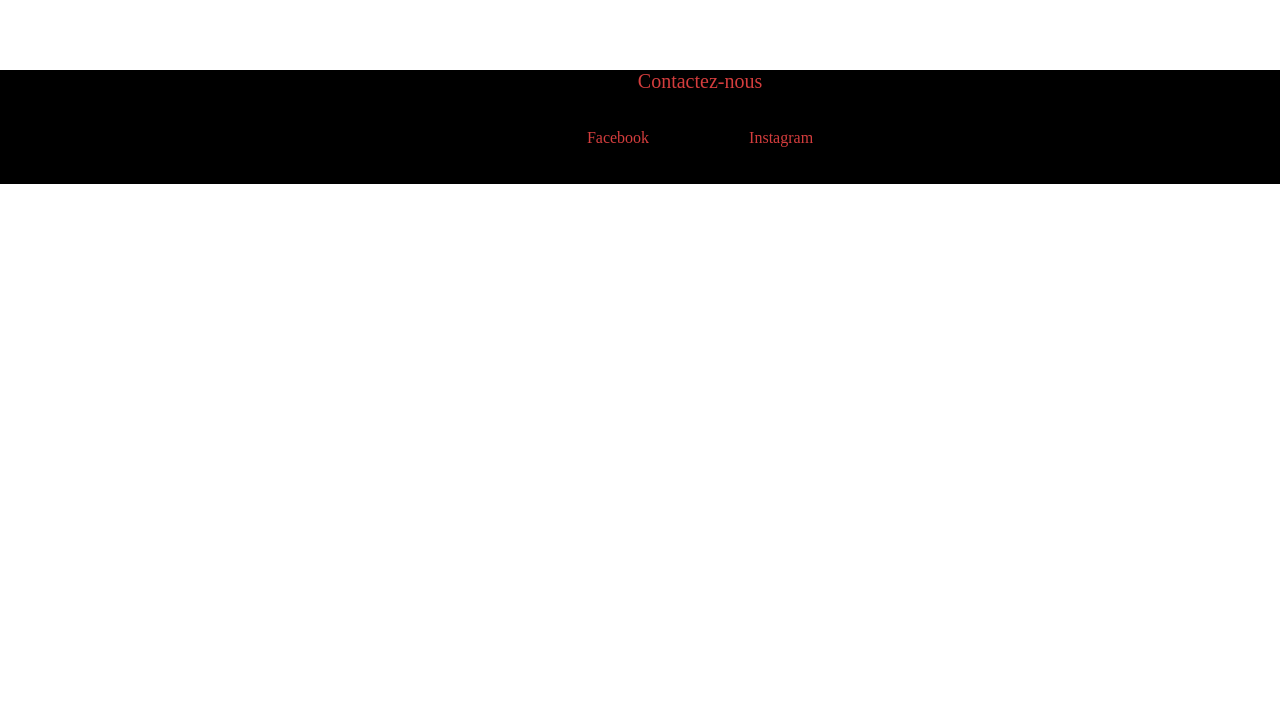
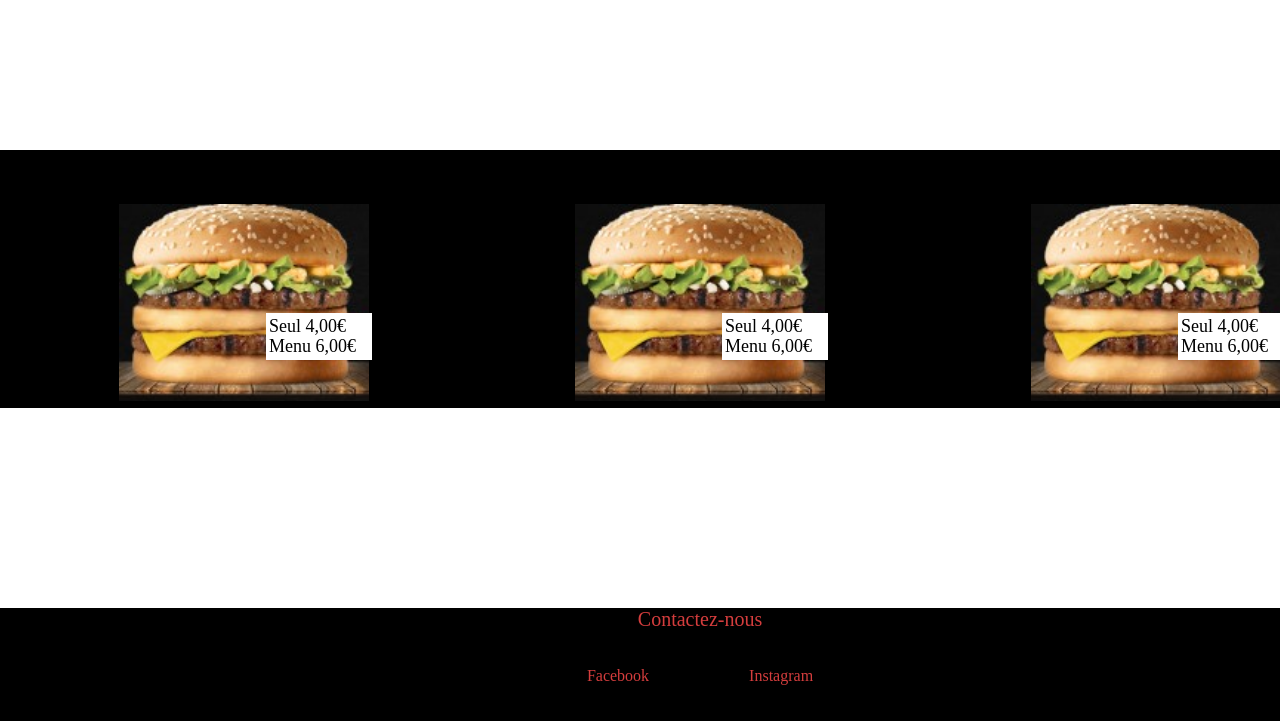
Before and after one commit to BobbaSet/fastfood, a website built with Parcel: page index.html in a window 1280 px wide. Shown: the part 1060-1781 px from the top of the page. Before the commit the page ends 1244 px from the top, so only its background shows below. Built offline with nearby package versions, Linux system fonts and the light colour scheme.

Commit message:
ajout grid

```diff
--- /dev/null
+++ b/Sass/layouts/_grid.scss
@@ -0,0 +1,37 @@
+.color{
+    background-color: black;
+}
+
+.grid{
+    display: grid;
+    grid-template-columns: repeat(3, 1fr);
+    max-width: 1400px;
+    width: 5px;
+    margin: 0px auto;
+    justify-content: center;
+    gap: 200px;
+    margin-top: 150px;
+    margin-bottom: 200px;
+
+
+    .grid-items{
+        position: relative;
+        padding: 3px;
+
+
+        .price{
+        position: absolute;
+        width: 100px;
+        font-size: 18px;
+        padding: 3px;
+        background-color: white;
+        left: 150px;
+        bottom: 30px;
+    }
+
+    }
+        img{
+            width: 250px;
+        }
+
+}
--- a/Sass/main.scss
+++ b/Sass/main.scss
@@ -2,6 +2,7 @@
 @import 'layouts/footer';
 @import 'layouts/header';
 @import 'layouts/body';
+@import 'layouts/grid';
 
 @import 'abstract/variables';
 
--- a/index.html
+++ b/index.html
@@ -27,7 +27,7 @@
 
 <body>
   <nav>
-    <img src="img/logo_nabs.jpg" alt="logo">
+    <img src="img/logo_nabs.png" alt="logo">
     <ul>
       <li><a href="index.html"> <img class="food" src="img/horloge.png" alt="logo">Accueil</a></li>
       <li><a href="menu.html"> <img class="food" src="img/hamburger1.png" alt="logo">Menu</a></li>
@@ -76,6 +76,42 @@
           </ul>
     </section>
 
+    <section class="color">
+      <div class="grid">
+        <div class="grid-items">
+          <p>
+            MicMac
+          </p>
+          <p class="price">
+            Seul 4,00€
+            Menu 6,00€
+          </p>
+          <img src="img/micmac.jpg" alt="">
+        </div>
+        <div class="grid-items">
+          <p>
+            MicMac
+          </p>
+          <p class="price">
+            Seul 4,00€
+            Menu 6,00€
+          </p>
+          <img src="img/micmac.jpg" alt="">
+        </div>
+        <div class="grid-items">
+          <p>
+            MicMac
+          </p>
+          <p class="price">
+            Seul 4,00€
+            Menu 6,00€
+          </p>
+          <img src="img/micmac.jpg" alt="">
+        </div>
+      </div>
+
+    </section>
+
   </main>
   <p class="para_footer">
       Contactez-nous
```
Also changed, not shown: Sass/main.css, img/logo_nabs.jpg (deleted), img/logo_nabs.png (added), img/micmac.jpg (added).
